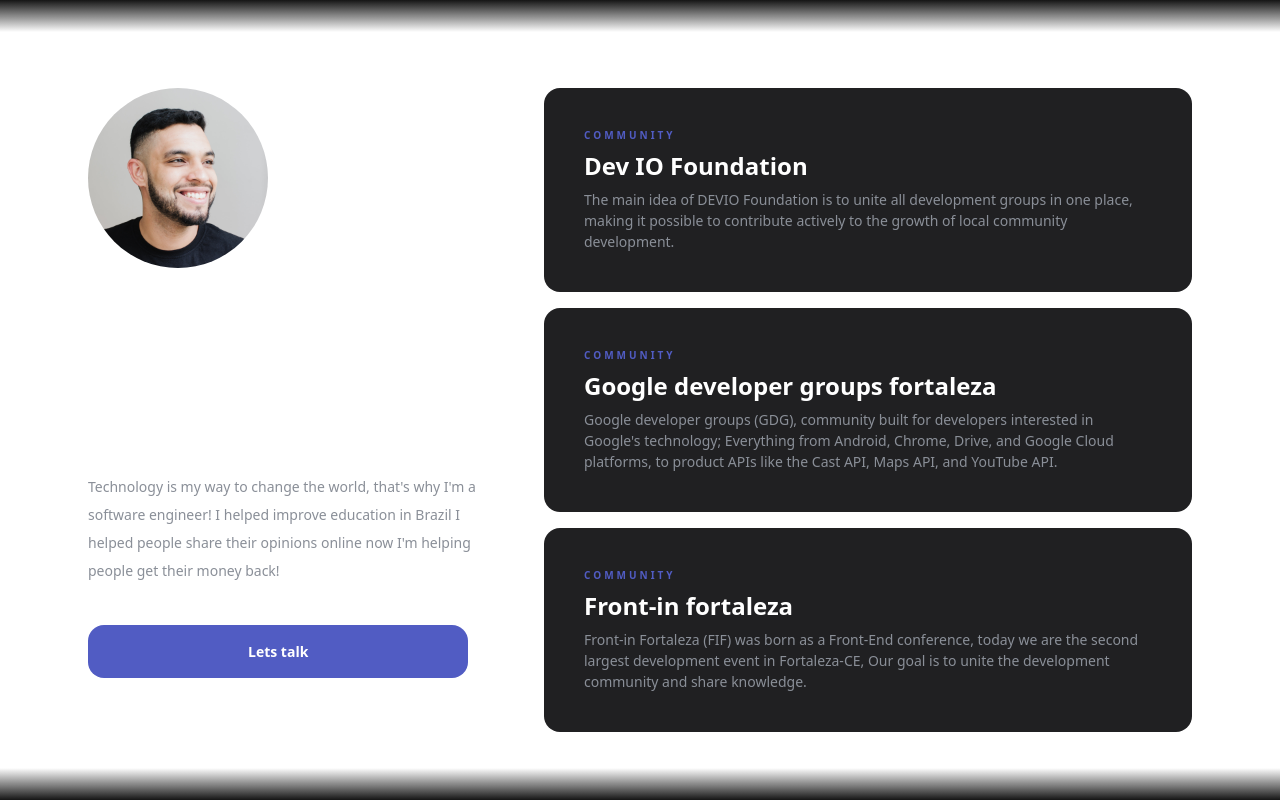
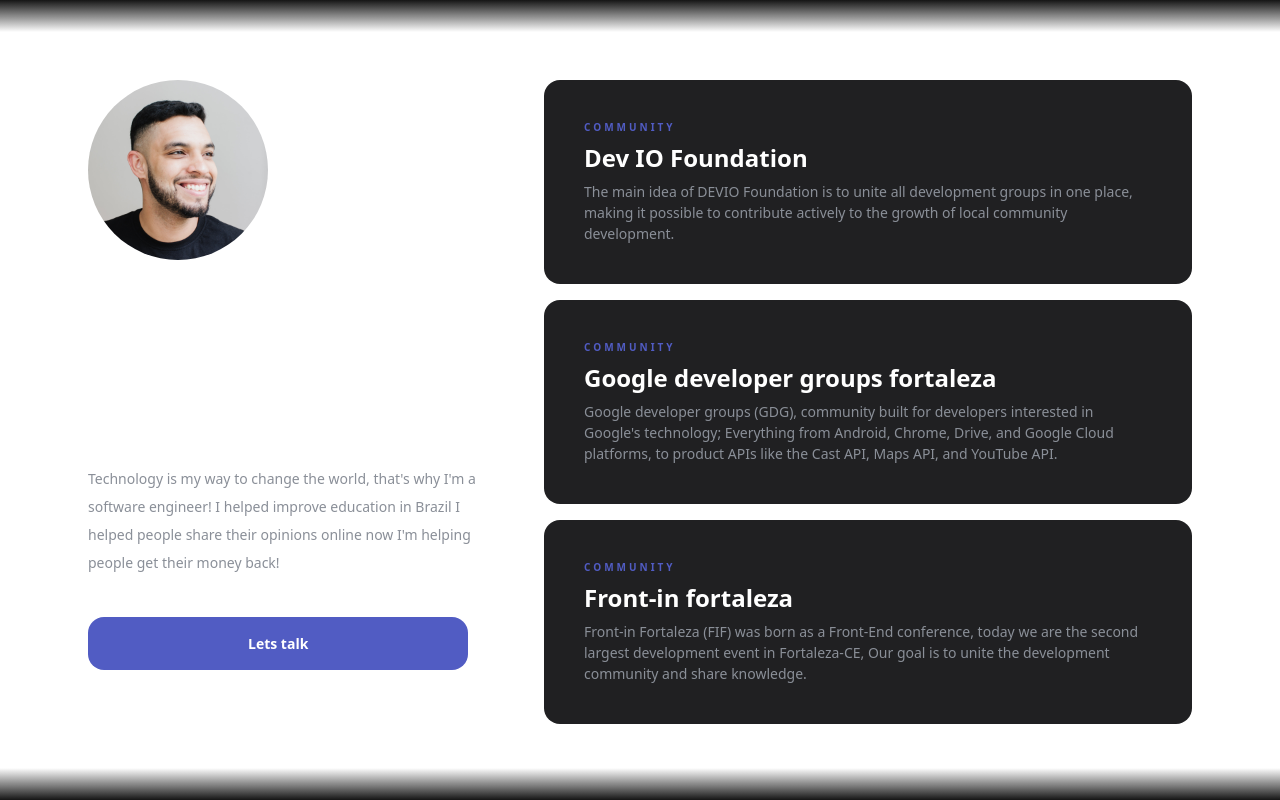
Before and after one commit to vitormalencar/vitormalencar, a Gatsby site: page / in a window 1280 px wide. Shown: the top 800 px of the page. Built offline with nearby package versions, Linux system fonts and the light colour scheme; Gatsby itself is replaced by a stand-in of ours.

Commit message:
updating padding

```diff
--- a/src/components/App.jsx
+++ b/src/components/App.jsx
@@ -34,17 +34,20 @@
             }`}
           ></div>
         </div>
-        <div className="static flex flex-col justify-between w-full p-32 md:max-w-408 lg:max-w-496 md:fixed md:h-screen lg:py-88 lg:pl-88 md:pr-0">
+        <div className="static flex flex-col justify-between w-full p-32 md:max-w-408 lg:max-w-496 md:fixed md:h-screen lg:py-80 lg:pl-88 md:pr-0">
           <div className="flex flex-col">
             <Hero about={about} />
           </div>
           <Social social={social} />
         </div>
-        <div className="static p-32 md:max-w-536 lg:max-w-736 md:absolute md:right-0 lg:py-88 lg:pr-88 md:pl-0">
+        <div className="static p-32 md:max-w-536 lg:max-w-736 md:absolute md:right-0 lg:py-80 lg:pr-88 md:pl-0">
           <Projects projects={projects} />
           <Work work={work} />
           <Talks talks={talks} />
         </div>
+        <button className="rounded bg-purble text-white font-bold fixed bottom-0 left-0 z-30 w-full px-160 py-16 block md:hidden">
+          Lets talk
+        </button>
         <div className="fixed bottom-0 left-0 z-20 w-full h-32 pointer-events-none gradient-y-transparent-night"></div>
         <div className="fixed top-0 left-0 z-20 w-full h-32 pointer-events-none gradient-y-night-transparent"></div>
       </div>
```
